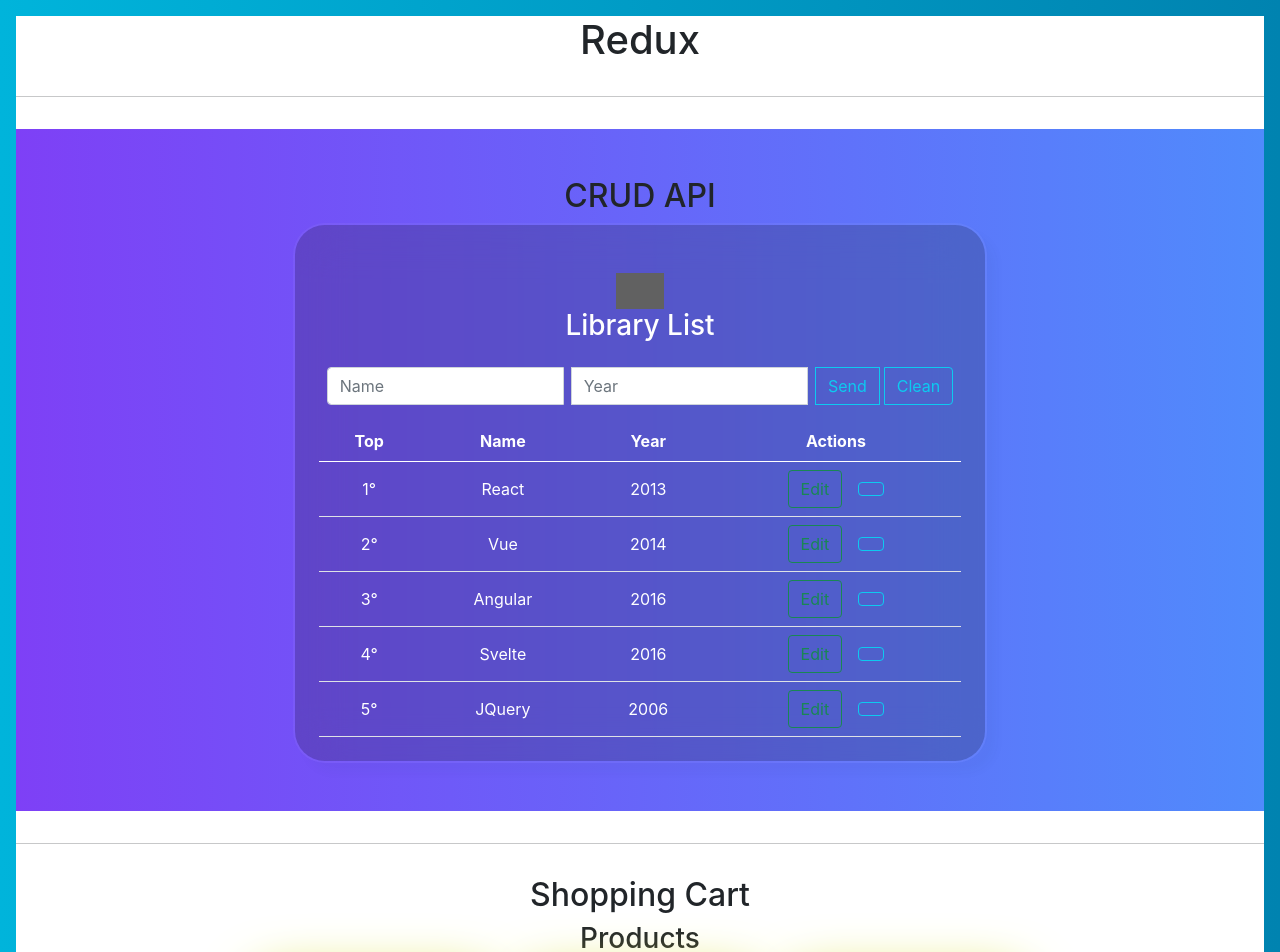
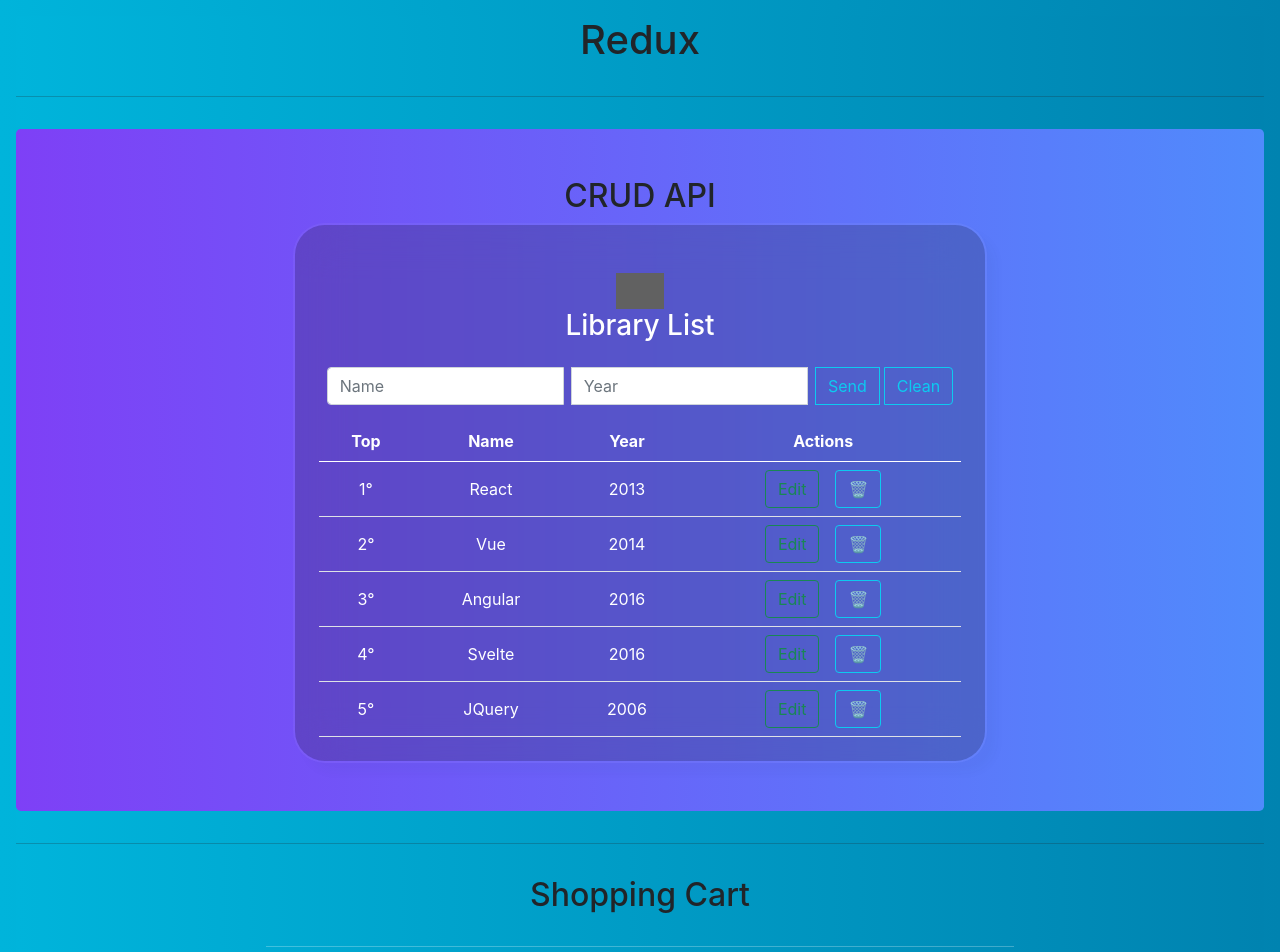
Before and after one commit to reche-git/07-React-Redux, a React (Create React App) app: page / in a window 1280 px wide. Shown: the top 952 px of the page. Built offline with nearby package versions, Linux system fonts and the light colour scheme; data requests are answered from the project's data file; grey boxes are pictures that could not be loaded.

Commit message:
minor UI changes

```diff
--- a/src/App.js
+++ b/src/App.js
@@ -8,7 +8,7 @@
 function App() {
   return (
     <Provider store={store}>
-      <div style={{ textAlign: "center" }}>
+      <div className="App-container" style={{ textAlign: "center" }}>
         <h1>Redux</h1>
         <hr />
         <CrudApi />
--- a/src/components/CartCheckout.js
+++ b/src/components/CartCheckout.js
@@ -11,6 +11,7 @@
 //   console.log(cart);
 
   return (
+    <>
     <div className="bodyContainer">
       <div className="CartContainer">
         <div className="HeaderCart">
@@ -44,5 +45,6 @@
         </div>
       </div>
     </div>
+            </>
   );
 };
--- a/src/components/CrudApi.js
+++ b/src/components/CrudApi.js
@@ -115,7 +115,7 @@
   };
 
   return (
-    <div className="gradient-custom-2">
+    <div className="gradient-custom-2 rounded-3">
       <div className="container py-5 h-100">
         <div className="row d-flex justify-content-center align-items-center h-100">
           <div className="col-md-12 col-xl-10">
--- a/src/components/CrudTableRow.js
+++ b/src/components/CrudTableRow.js
@@ -18,7 +18,7 @@
           className="btn btn-outline-info ms-3 "
           onClick={() => deleteData(id)}
         >
-          <i className="fas fa-trash-alt"></i>
+          🗑️
         </button>
       </td>
     </tr>
--- a/src/components/ShoppingCart.js
+++ b/src/components/ShoppingCart.js
@@ -12,6 +12,7 @@
   return (
     <div>
       <h2>Shopping Cart</h2>
+      <hr style={{width:"60%", color: "#fff"}}/>
       <h3>Products</h3>
       <article className="box grid-responsive">
         {products.map((product) => (
@@ -22,7 +23,6 @@
           />
         ))}
       </article>
-      <h3>Cart</h3>
       <CartCheckout />
     </div>
   );
```
Lines whose indentation alone changed are shown as unchanged.
